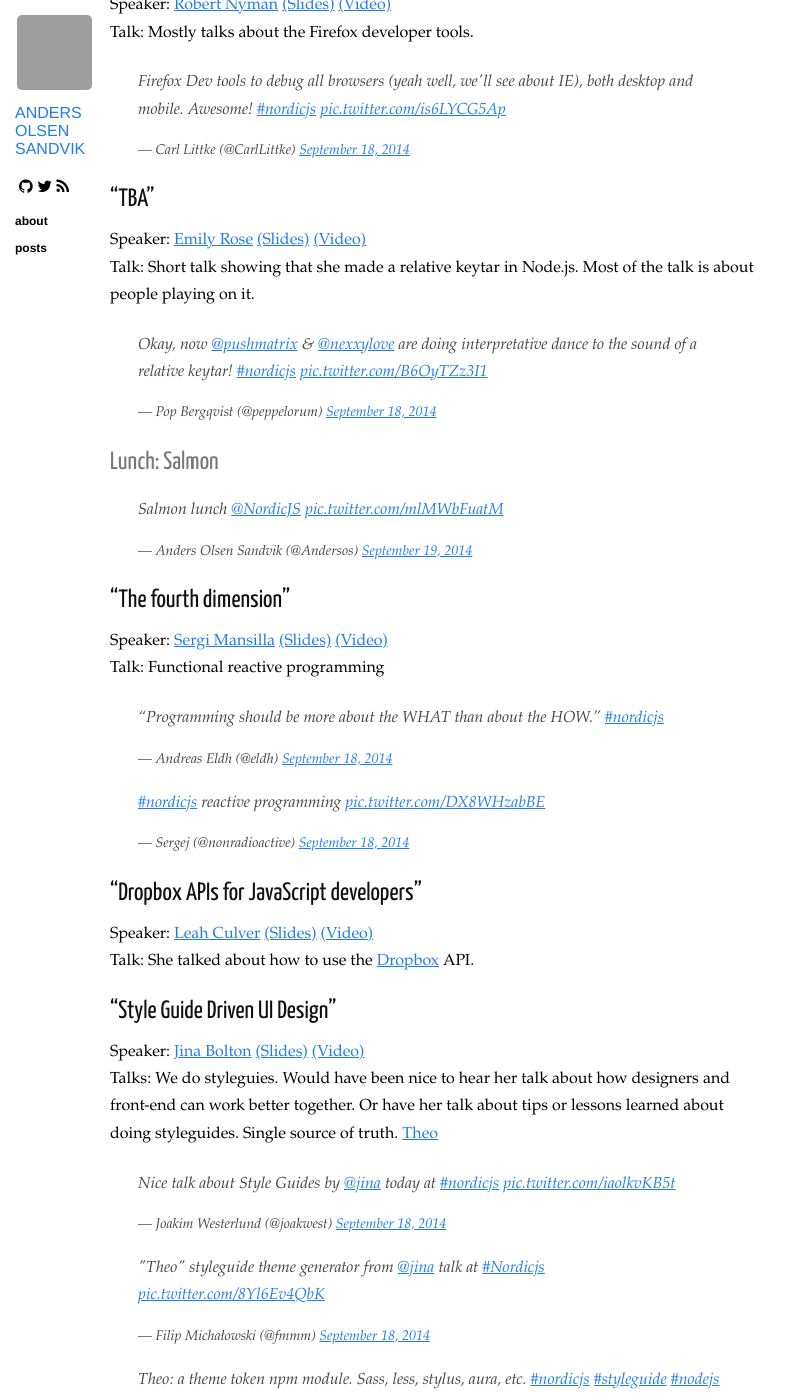
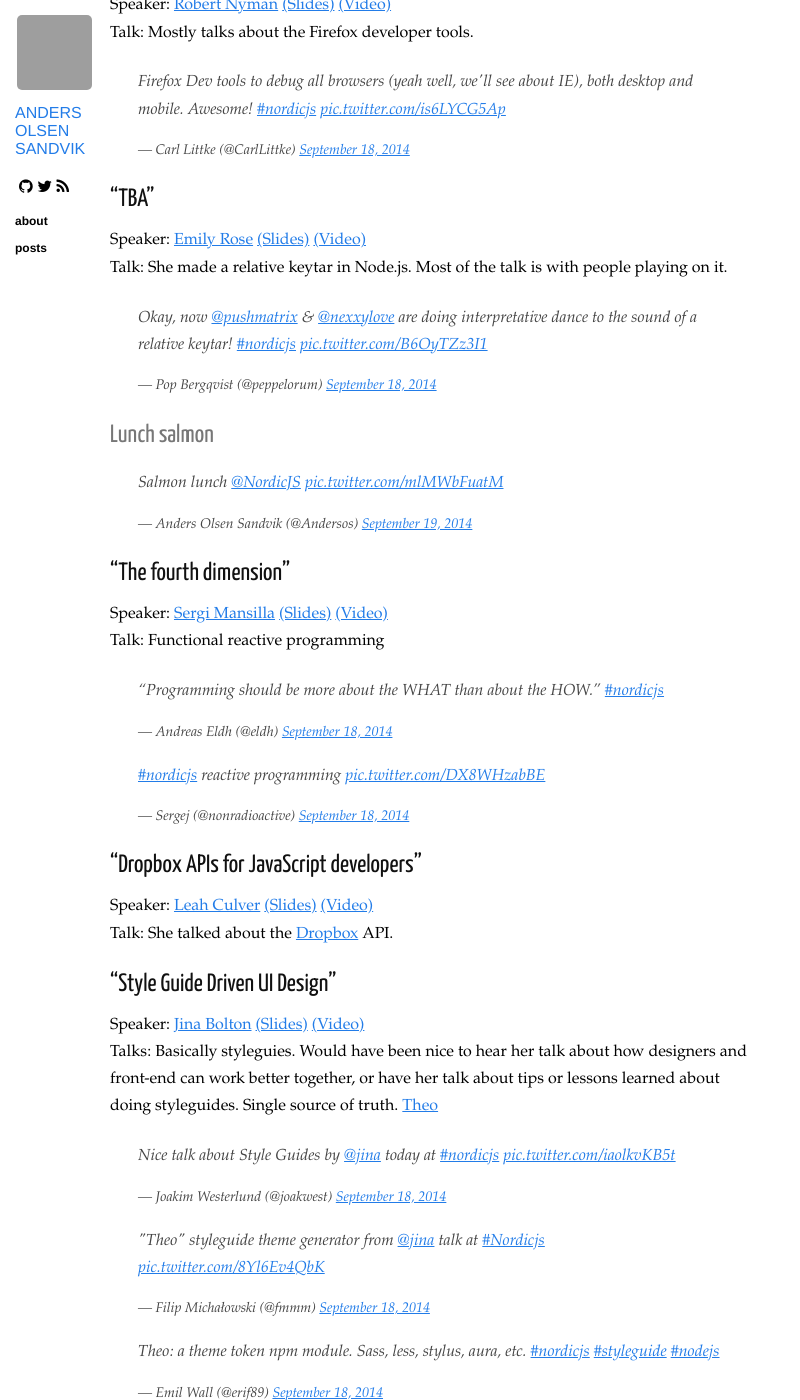
Before and after one commit to Andersos/andersos.net, a Jekyll site: the page built from _posts/2014-09-19-NordicJS-2014.markdown, in a window 1280 px wide and 1400 px high, scrolled down 1956 px. Shown: the whole window, without its empty margins (0-800 px from the left). Built offline with Jekyll 4.4.1, drawn with Linux system fonts in a browser that asks for light colours; nearby versions of some CDN libraries; Markdown is read by kramdown in place of the engine named in the settings; comment, search, counter and statistics services are not loaded; some of the changed text lies outside the part shown; grey boxes are pictures that could not be loaded.

Commit message:
Update day 1

```diff
--- a/_posts/2014-09-19-NordicJS-2014.markdown
+++ b/_posts/2014-09-19-NordicJS-2014.markdown
@@ -63,11 +63,10 @@
 Speaker: [Emily Rose](https://twitter.com/nexxylove)
 [(Slides)]()
 [(Video)]()
-Talk: Short talk showing that she made a relative keytar in Node.js.
-Most of the talk is about people playing on it.
+Talk: She made a relative keytar in Node.js. Most of the talk is with people playing on it.
 <blockquote class="twitter-tweet" lang="en"><p>Okay, now <a href="https://twitter.com/pushmatrix">@pushmatrix</a> &amp; <a href="https://twitter.com/nexxylove">@nexxylove</a> are doing interpretative dance to the sound of a relative keytar! <a href="https://twitter.com/hashtag/nordicjs?src=hash">#nordicjs</a> <a href="http://t.co/B6OyTZz3I1">pic.twitter.com/B6OyTZz3I1</a></p>&mdash; Pop Bergqvist (@peppelorum) <a href="https://twitter.com/peppelorum/status/512540043643453440">September 18, 2014</a></blockquote>
 
-### Lunch: Salmon
+### Lunch salmon
 <blockquote class="twitter-tweet" lang="en"><p>Salmon lunch <a href="https://twitter.com/nordicjs">@NordicJS</a> <a href="http://t.co/mlMWbFuatM">pic.twitter.com/mlMWbFuatM</a></p>&mdash; Anders Olsen Sandvik (@Andersos) <a href="https://twitter.com/Andersos/status/512901701565558785">September 19, 2014</a></blockquote>
 
 ### ["The fourth dimension"](https://speakerdeck.com/sergi/the-fourth-dimension-an-introduction-to-functional-reactive-programming)
@@ -82,15 +81,15 @@
 Speaker: [Leah Culver](https://twitter.com/leahculver)
 [(Slides)](https://speakerdeck.com/leah/dropbox-apis-for-javascript-developers)
 [(Video)]()
-Talk: She talked about how to use the [Dropbox](https://www.dropbox.com/) API.
+Talk: She talked about the [Dropbox](https://www.dropbox.com/) API.
 
 ### ["Style Guide Driven UI Design"](https://speakerdeck.com/jina/living-design-systems)
 Speaker: [Jina Bolton](https://twitter.com/jina)
 [(Slides)]()
 [(Video)]()
-Talks: We do styleguies.
-Would have been nice to hear her talk about how designers and front-end can work better together.
-Or have her talk about tips or lessons learned about doing styleguides.
+Talks: Basically styleguies.
+Would have been nice to hear her talk about how designers and front-end can work better together,
+or have her talk about tips or lessons learned about doing styleguides.
 Single source of truth. [Theo](https://github.com/salesforce-ux/theo)
 <blockquote class="twitter-tweet" lang="en"><p>Nice talk about Style Guides by <a href="https://twitter.com/jina">@jina</a> today at <a href="https://twitter.com/hashtag/nordicjs?src=hash">#nordicjs</a> <a href="http://t.co/iaolkvKB5t">pic.twitter.com/iaolkvKB5t</a></p>&mdash; Joakim Westerlund (@joakwest) <a href="https://twitter.com/joakwest/status/512634079549071360">September 18, 2014</a></blockquote>
 <blockquote class="twitter-tweet" lang="en"><p>&quot;Theo&quot; styleguide theme generator from <a href="https://twitter.com/jina">@jina</a> talk at <a href="https://twitter.com/hashtag/Nordicjs?src=hash">#Nordicjs</a> <a href="http://t.co/8Yl6Ev4QbK">pic.twitter.com/8Yl6Ev4QbK</a></p>&mdash; Filip Michałowski (@fmmm) <a href="https://twitter.com/fmmm/status/512602040367714304">September 18, 2014</a></blockquote>
```
Also changed, not shown: other parts of _posts/2014-09-19-NordicJS-2014.markdown (+1 -1 lines).
